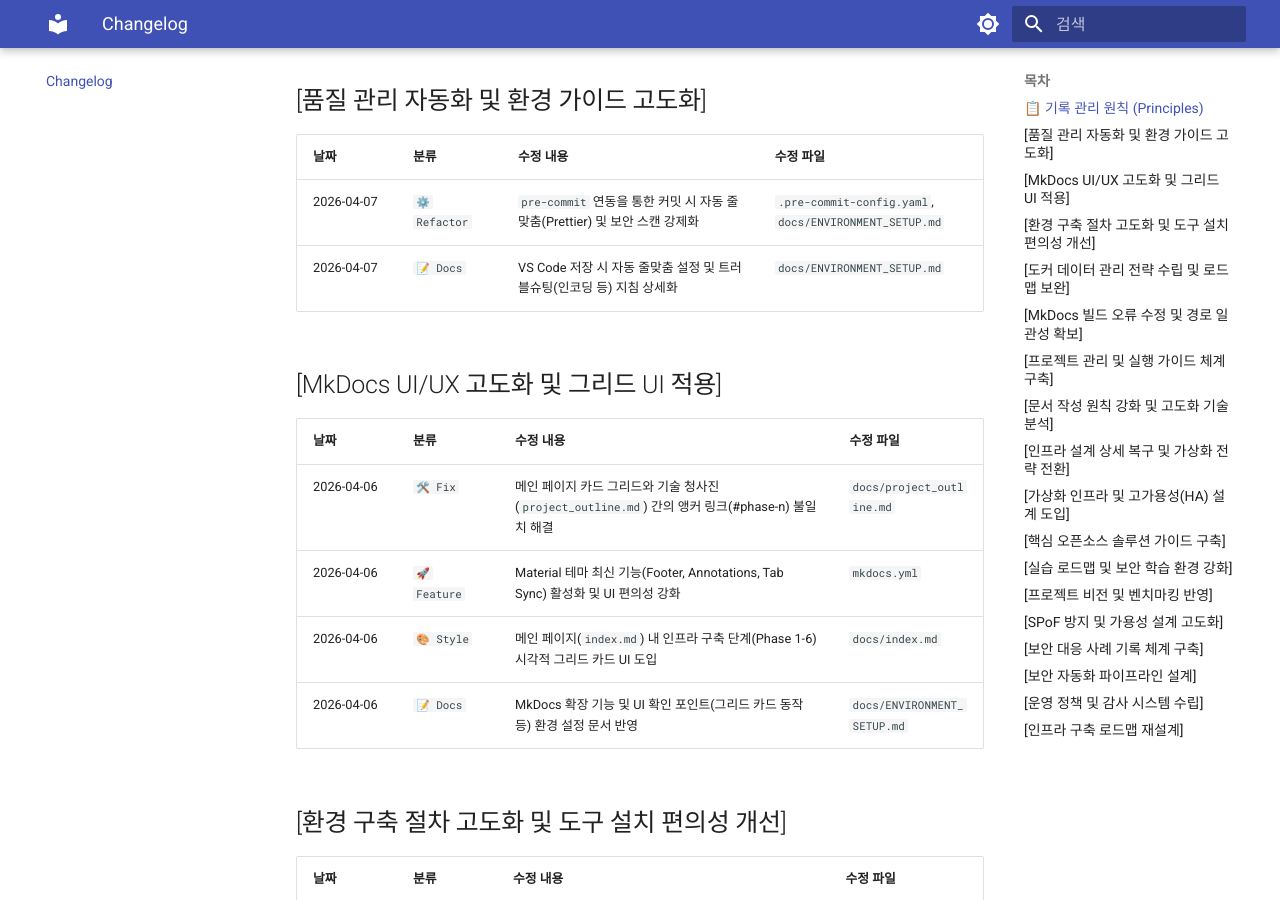
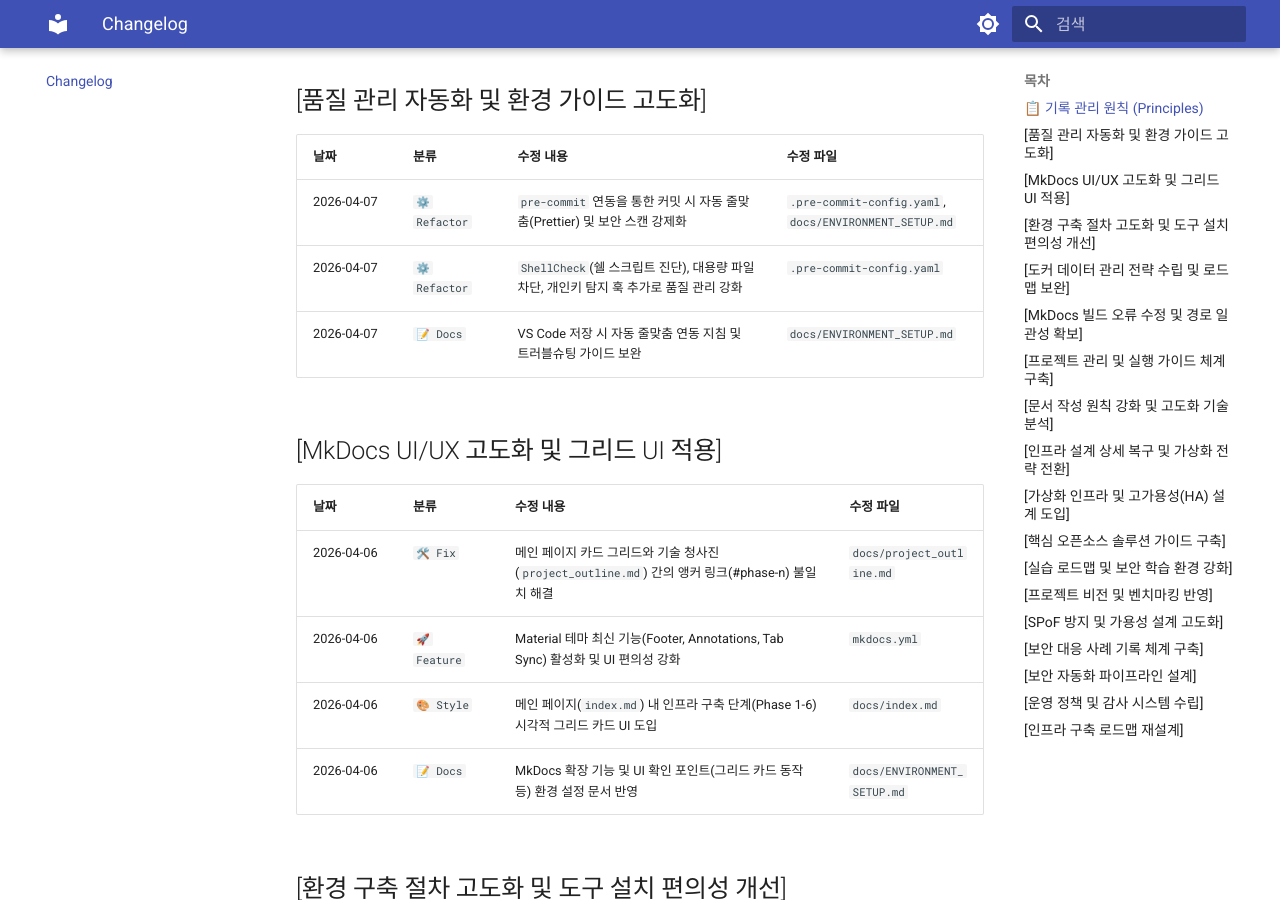
Before and after one commit to ksj686/cloud_infra, an MkDocs documentation site: the page built from docs/CHANGELOG.md, in a window 1280 px wide and 900 px high, scrolled down 782 px. Built offline with MkDocs 1.6.1 and Material for MkDocs 9.7.7, drawn with Linux system fonts in a browser that asks for light colours.

Commit message:
refactor: 쉘 스크립트 진단 및 리포지토리 관리 훅 추가 적용  - ShellCheck 도입을 통한 Bash 스크립트 품질 관리 자동화  - 대용량 파일 커밋 방지 및 개인키 탐지 훅 추가로 보안성 강화  - 심볼릭 링크 무결성 검사 단계 반영

```diff
--- a/docs/CHANGELOG.md
+++ b/docs/CHANGELOG.md
@@ -23,7 +23,8 @@
 | 날짜 | 분류 | 수정 내용 | 수정 파일 |
 | :--- | :--- | :--- | :--- |
 | 2026-04-07 | `⚙️ Refactor` | `pre-commit` 연동을 통한 커밋 시 자동 줄맞춤(Prettier) 및 보안 스캔 강제화 | `.pre-commit-config.yaml`, `docs/ENVIRONMENT_SETUP.md` |
-| 2026-04-07 | `📝 Docs` | VS Code 저장 시 자동 줄맞춤 설정 및 트러블슈팅(인코딩 등) 지침 상세화 | `docs/ENVIRONMENT_SETUP.md` |
+| 2026-04-07 | `⚙️ Refactor` | `ShellCheck`(쉘 스크립트 진단), 대용량 파일 차단, 개인키 탐지 훅 추가로 품질 관리 강화 | `.pre-commit-config.yaml` |
+| 2026-04-07 | `📝 Docs` | VS Code 저장 시 자동 줄맞춤 연동 지침 및 트러블슈팅 가이드 보완 | `docs/ENVIRONMENT_SETUP.md` |
 
 ## [MkDocs UI/UX 고도화 및 그리드 UI 적용]
 | 날짜 | 분류 | 수정 내용 | 수정 파일 |
```
Also changed, not shown: .pre-commit-config.yaml (+24 -14 lines).
